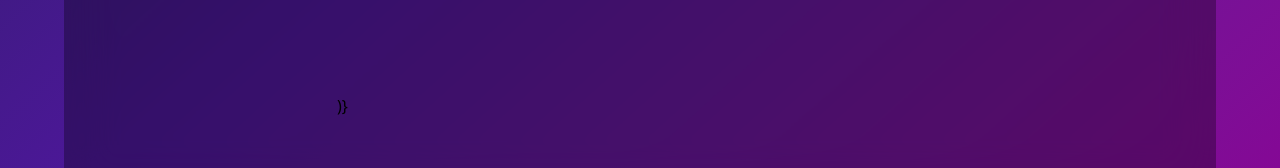
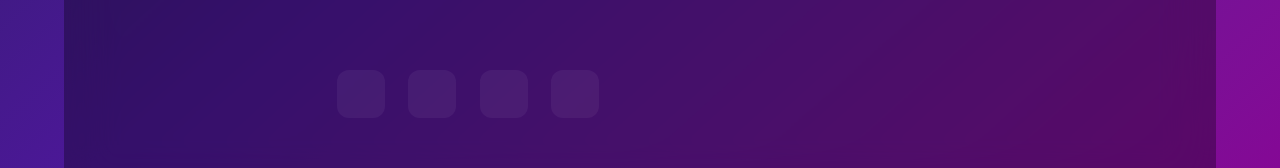
Before and after one commit to singhashish9963/CampusBeacon, a React (Vite) app in the folder client/CampusBeacon/: page / in a window 1280 px wide. Shown: the part 874-1042 px from the top of the page. Built offline with nearby package versions, Linux system fonts and the light colour scheme.

Commit message:
complete stats section in profile page

```diff
--- a/client/CampusBeacon/src/pages/profilePage.jsx
+++ b/client/CampusBeacon/src/pages/profilePage.jsx
@@ -1,6 +1,6 @@
 import React, { useState } from "react";
 import { motion } from "framer-motion";
-import { Calendar, Book, Hash, Star } from "lucide-react";
+import { Calendar, Book, Hash, Star, Pencil } from "lucide-react";
 import Profile from "../components/ProfilePage/profileCard";
 
 const ProfilePage = () => {
@@ -91,15 +91,21 @@ const ProfilePage = () => {
                 {/* Stats Section */}
 
                 <div className="grid grid-cols-2 md:grid-cols-4 gap-6 mt-15">
-                  {stats.map((stat) =>(
+                  {stats.map((stat) => (
                     <motion.div
-                    key={stat.label}
-                    whileHover={{scale:1.1}}
-                    class
-                    ></motion.div>
-
+                      key={stat.label}
+                      whileHover={{ scale: 1.1 }}
+                      className="bg-white/5 rounded-xl p-6 text-center relative group"
+                    >
+                      <motion.button
+                      className="absolute top-4 right-4 opacity-0 geoup-hover:opacity-100 transition-all"
+                      whileHover={{scale:1.25}}
+                      onClick={handleChange}
+                      >
+                        <Pencil className="w-5 h-5 text-purple-400" />
+                      </motion.button>
+                    </motion.div>
                   ))}
-                )}
                 </div>
               </div>
             </div>
```
